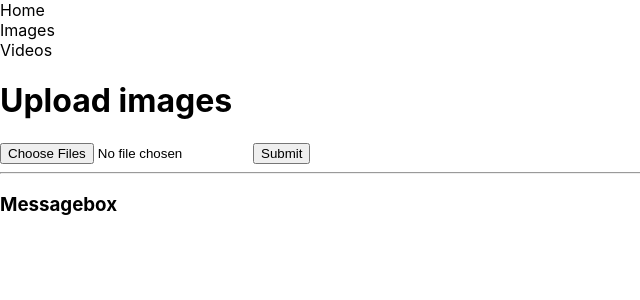
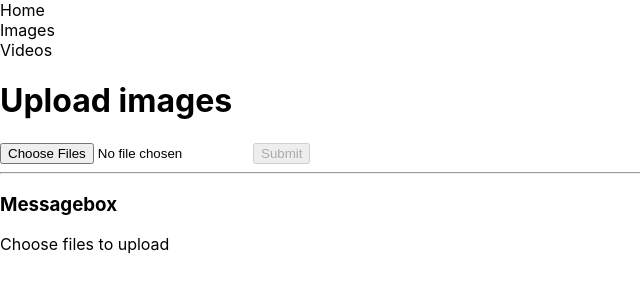
Before and after one commit to lowkasen/photogrammetry-front-end, a Next.js app: page /upload/images in a window 1280 px wide. Shown: the top 300 px of the page, without its empty margins (0-640 px from the left). Built offline with nearby package versions, Linux system fonts and the light colour scheme.

Commit message:
added submitButtonDisabled function

```diff
--- a/pages/upload/images.tsx
+++ b/pages/upload/images.tsx
@@ -15,7 +15,8 @@
 
 const images: NextPage = () => {
 
-  const [message, setMessage] = useState("");
+  const [message, setMessage] = useState("Choose files to upload");
+  const [submitButtonDisabled, setSubmitButtonDisabled] = useState(true);
 
   async function fileSubmitHandler(event: FormEvent<HTMLFormElement>) {
     event.preventDefault();
@@ -61,10 +62,17 @@
 
   // Function that runs when files are changed in the form
   const fileChangeHandler = (event: ChangeEvent<HTMLInputElement>) => {
-    if (!event.target.files) return;
+
+    if (!event.target.files) {
+      setSubmitButtonDisabled(true);
+      return
+    }
 
     const numberOfFiles = event.target.files.length;
-    if (numberOfFiles > 50) return;
+    if (numberOfFiles > 50 || numberOfFiles < 1) {
+      setSubmitButtonDisabled(true);
+      return
+    }
 
     for (let i = 0; i < numberOfFiles; i++) {
       fileNames.push(event.target.files[i].name);
@@ -72,11 +80,13 @@
       fileArray.push(event.target.files[i]);
     }
 
-    if (!fileTypes.every(v => v === "image/jpeg" || v === "image/png")) {
+    if (!fileTypes.every(v => v === "image/jpeg" || v === "image/png" || v === "image/jpg")) {
       // case if not all the files selected are images
+      setSubmitButtonDisabled(true);
       setMessage("Filetype: Only images allowed");
     } else {
       // case if all files are images
+      setSubmitButtonDisabled(false);
       setMessage("Ready to submit");
     }
   }
@@ -88,7 +98,7 @@
       {/* <form action="https://httpbin.org/post" method="POST" encType="multipart/form-data" id ="theForm"> */}
       <form onSubmit={fileSubmitHandler}>
         <input type="file" id="myFile" name="filename" onChange={fileChangeHandler} multiple></input>
-        <input type="submit"></input>
+        <input type="submit" disabled={submitButtonDisabled}></input>
       </form>
       <hr></hr>
       <Messagebox message={message} />
```
